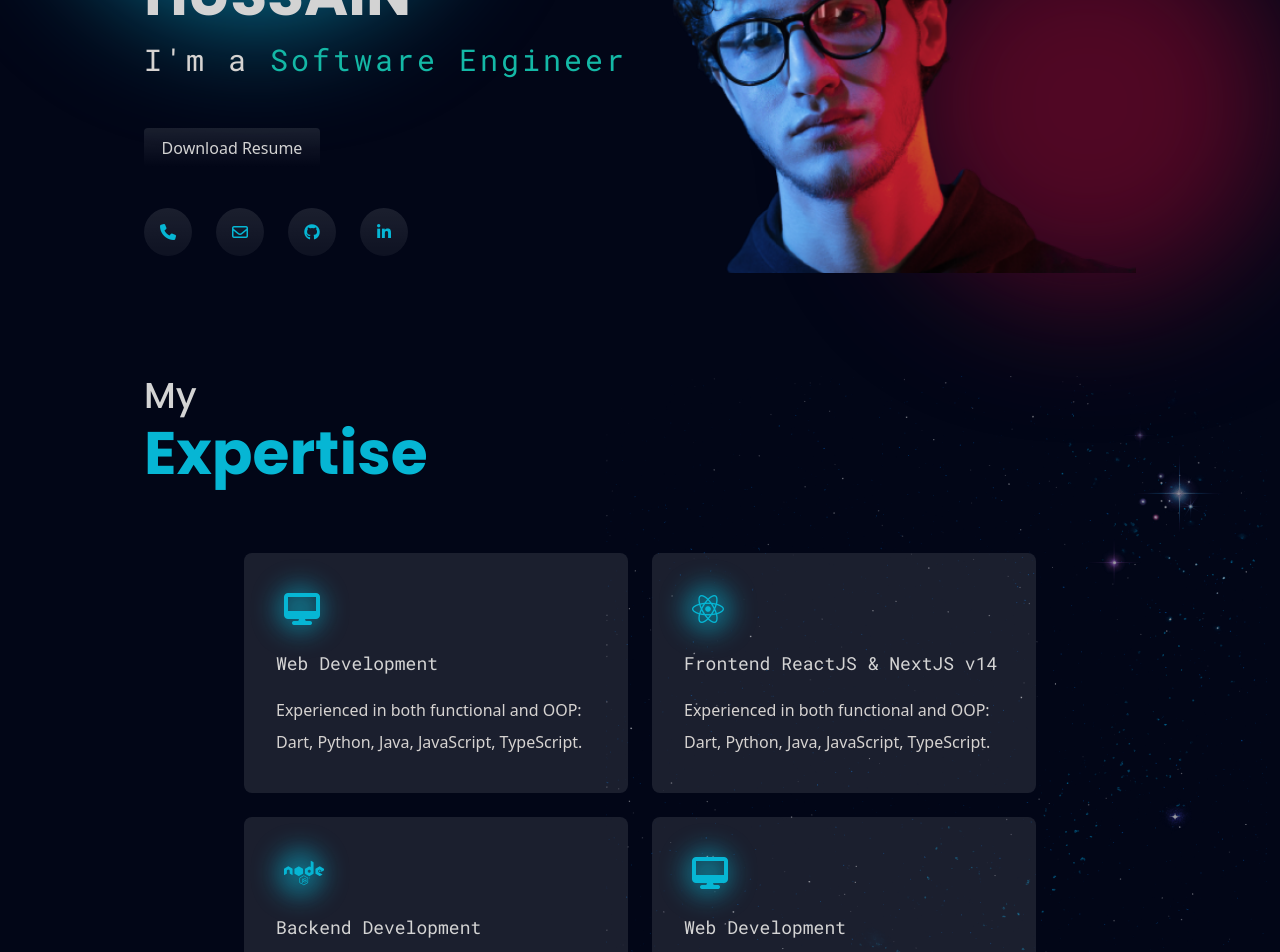
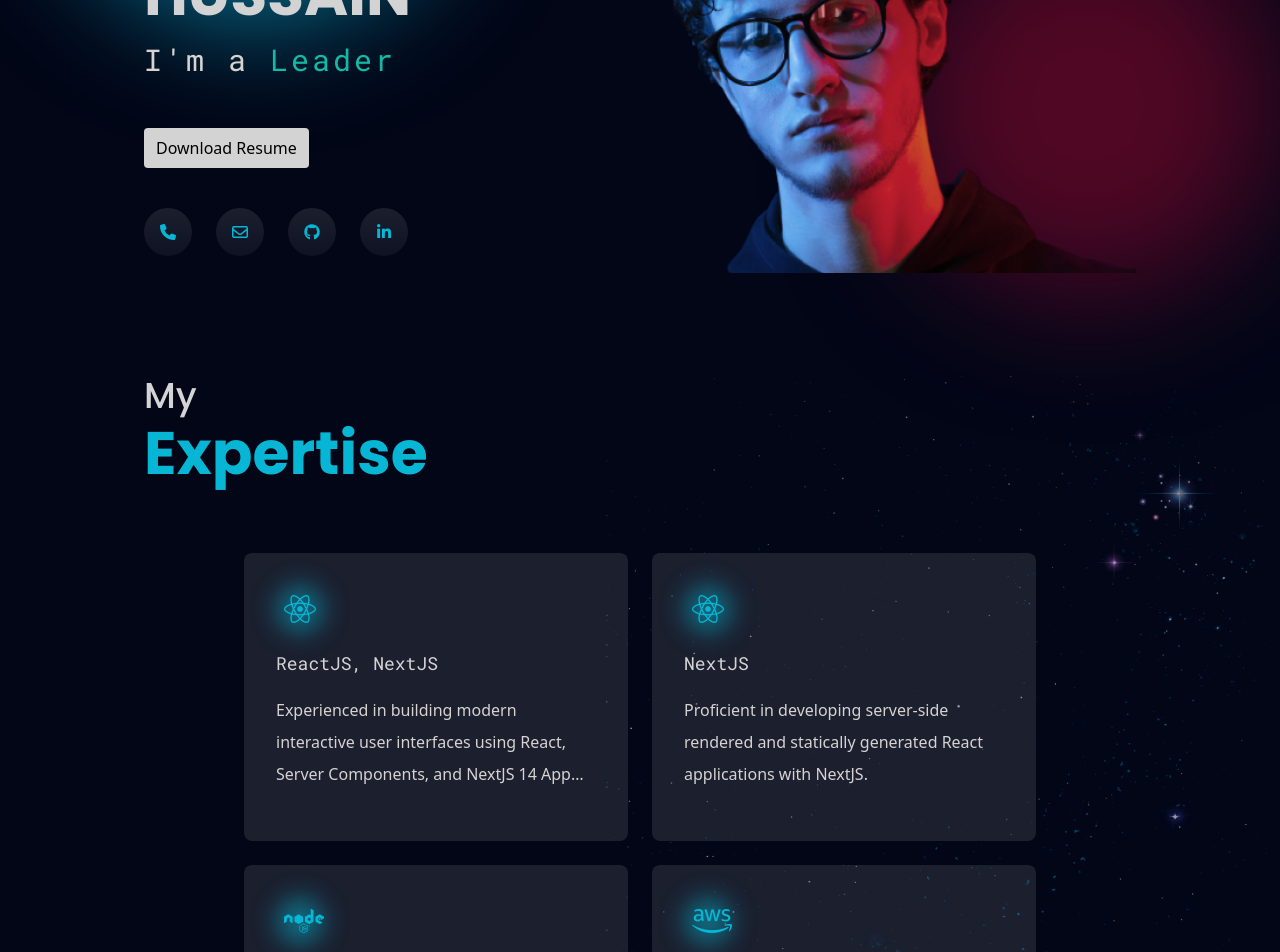
Before and after one commit to hallucinogenizer/portfolio-template, a React (Vite) app: page / in a window 1280 px wide. Shown: the part 400-1352 px from the top of the page. Built offline with nearby package versions, Linux system fonts and the light colour scheme.

Commit message:
herosection data extracted out into object

```diff
--- a/src/components/HeroSection/TextContent.tsx
+++ b/src/components/HeroSection/TextContent.tsx
@@ -1,7 +1,10 @@
-import { useState } from "react";
+import { useEffect, useState } from "react";
 import { ClassNameProp } from "../../lib/utils/utils";
 import { cn } from "../../lib/utils/cn";
 import { SocialLinkBox } from "../common/SocialLinkBox";
+import { personData } from "./personData";
+import Resume from "../../assets/custom/Rohan Hussain.pdf";
+import { HOVER_TRANSLATE_CLASSES } from "../../lib/constants";
 
 export const TextContent = ({ className }: { className: string }) => (
   <div className={cn("flex flex-col gap-2", className)}>
@@ -35,39 +38,65 @@ const PersonName = ({ className }: ClassNameProp) => (
       className
     )}
   >
-    Rohan Hussain
+    {personData.name}
   </h1>
 );
 
 const ProfessionalTitles = () => {
-  const [currentTitle, setCurrentTitle] = useState("Software Engineer");
+  const [currentTitleIndex, setCurrentTitleIndex] = useState(0);
+
+  useEffect(() => {
+    const intervalId = setInterval(() => {
+      setCurrentTitleIndex((cur) => (cur + 1) % personData.titles.length);
+    }, 1500);
+
+    // Cleanup the interval when the component unmounts
+    return () => clearInterval(intervalId);
+  }, []);
+
   return (
     <h3
       className="text-3xl font-medium leading-10 tracking-widest"
       style={{ fontFamily: "Roboto Mono" }}
     >
       <span className="text-stone-300">I'm a </span>
-      <span className="text-teal-500">{currentTitle}</span>
+      <span className="text-teal-500">
+        {personData.titles[currentTitleIndex]}
+      </span>
     </h3>
   );
 };
 
 const DownloadResume = ({ className }: { className?: string }) => (
-  <button
+  <a
     className={cn(
-      "w-44 h-10 bg-gradient-to-b from-white/10 to-transparent hover:to-white/10 rounded text-light",
+      "px-3 py-2 w-fit bg-light rounded",
+      HOVER_TRANSLATE_CLASSES,
       className
     )}
+    href={Resume}
   >
     Download Resume
-  </button>
+  </a>
 );
 
 const SocialIcons = ({ className }: { className?: string }) => (
   <div className={cn("flex gap-6", className)}>
-    <SocialLinkBox iconClassNames="fa-solid fa-phone" />
-    <SocialLinkBox iconClassNames="fa-regular fa-envelope" />
-    <SocialLinkBox iconClassNames="fa-brands fa-github" />
-    <SocialLinkBox iconClassNames="fa-brands fa-linkedin-in" />
+    <SocialLinkBox
+      iconClassNames="fa-solid fa-phone"
+      link={`tel:${personData.phoneNumber}`}
+    />
+    <SocialLinkBox
+      iconClassNames="fa-regular fa-envelope"
+      link={`mailto:${personData.email}`}
+    />
+    <SocialLinkBox
+      iconClassNames="fa-brands fa-github"
+      link={personData.github}
+    />
+    <SocialLinkBox
+      iconClassNames="fa-brands fa-linkedin-in"
+      link={personData.linkedIn}
+    />
   </div>
 );
--- /dev/null
+++ b/src/components/HeroSection/personData.ts
@@ -0,0 +1,15 @@
+export const personData = {
+  name: "Rohan Hussain",
+  titles: [
+    "Software Engineer",
+    "UI/UX Designer",
+    "Vector Illustration Artist",
+    "Master Communicator",
+    "Leader",
+    "Team Player",
+  ],
+  phoneNumber: "+923320460729",
+  email: "contact@rohanhussain.com",
+  linkedIn: "https://linkedin.com/in/rohan-hussain",
+  github: "https://github.com/hallucinogenizer",
+};
--- a/src/components/MyBlogSection/BlogPostCard.tsx
+++ b/src/components/MyBlogSection/BlogPostCard.tsx
@@ -7,7 +7,7 @@ export default function BlogPostCard({ content }: { content: BlogDataType }) {
   const [isHovered, setIsHovered] = useState(false);
 
   return (
-    <a href="#" style={{ height: "28rem" }}>
+    <a href={content.link} style={{ height: "28rem" }} target="_blank">
       <div
         className={`bg-zinc-300/10 rounded-lg text-light transition-all`}
         style={{ width: "21.25rem", height: isHovered ? "28.5rem" : "27rem" }}
@@ -16,11 +16,14 @@ export default function BlogPostCard({ content }: { content: BlogDataType }) {
       >
         {/* Thumbnail */}
         <div className="relative w-full h-56 flex justify-center items-center bg-cyan-400/10 overflow-clip">
-          <img src={content.thumbnail} className="relative z-10 max-h-52" />
+          <img
+            src={content.thumbnail}
+            className="relative z-10 max-h-52 max-w-[80%]"
+          />
           <div
             className={cn(
               "absolute z-0 w-36 h-36 rounded-full blur-lg bg-cyan-500/20 transition-all",
-              isHovered && "w-40 h-40 bg-cyan-500/40"
+              isHovered && "w-11/12 h-44 bg-cyan-500/40"
             )}
           ></div>
         </div>
@@ -47,6 +50,7 @@ export default function BlogPostCard({ content }: { content: BlogDataType }) {
               isHovered ? "block" : "hidden",
               "text-teal-500 text-sm font-medium font-['Roboto Mono'] leading-tight"
             )}
+            target="_blank"
           >
             Read More <i className="fa-solid fa-chevron-right" />
           </a>
--- a/src/components/MyExpertiseSection/MyExpertiseSection.tsx
+++ b/src/components/MyExpertiseSection/MyExpertiseSection.tsx
@@ -3,7 +3,7 @@ import { EXPERTISE_SECTION_ID, HORIZONTAL_PADDING } from "../../lib/constants";
 import { cn } from "../../lib/utils/cn";
 import { SectionHeading } from "../common/SectionHeading";
 import SkillCard from "./SkillCard";
-import { skillsData } from "./skills";
+import { skillsData } from "./skillsData";
 import { Fade } from "react-awesome-reveal";
 
 export default function MyExpertiseSection() {
--- a/src/components/MyExpertiseSection/SkillCard.tsx
+++ b/src/components/MyExpertiseSection/SkillCard.tsx
@@ -1,12 +1,12 @@
 import { HOVER_TRANSLATE_CLASSES } from "../../lib/constants";
 import { cn } from "../../lib/utils/cn";
-import { SkillType } from "./skills";
+import { SkillType } from "./skillsData";
 
 export default function SkillCard({ content }: { content: SkillType }) {
   return (
     <div
       className={cn(
-        "w-96 bg-white/10 rounded-lg p-8 text-light",
+        "w-96 h-72 bg-white/10 rounded-lg p-8 text-light",
         "flex flex-col gap-4",
         HOVER_TRANSLATE_CLASSES
       )}
@@ -24,7 +24,7 @@ export default function SkillCard({ content }: { content: SkillType }) {
       >
         {content.title}
       </h3>
-      <p className="text-stone-300 text-base font-normal font-['Segoe UI'] leading-loose">
+      <p className="text-stone-300 text-base font-normal font-['Segoe UI'] leading-loose line-clamp-3 overflow-ellipsis">
         {content.description}
       </p>
     </div>
--- a/src/components/MyExpertiseSection/skills.tsx
+++ /dev/null
@@ -1,43 +0,0 @@
-export type SkillType = {
-  icon: string;
-  title: string;
-  description: string;
-};
-export const skillsData: SkillType[] = [
-  {
-    icon: "fa-solid fa-desktop",
-    title: "Web Development",
-    description:
-      "Experienced in both functional and OOP: Dart, Python, Java, JavaScript, TypeScript.",
-  },
-  {
-    icon: "fa-brands fa-react",
-    title: "Frontend ReactJS & NextJS v14",
-    description:
-      "Experienced in both functional and OOP: Dart, Python, Java, JavaScript, TypeScript.",
-  },
-  {
-    icon: "fa-brands fa-node",
-    title: "Backend Development",
-    description:
-      "Experienced in both functional and OOP: Dart, Python, Java, JavaScript, TypeScript.",
-  },
-  {
-    icon: "fa-solid fa-desktop",
-    title: "Web Development",
-    description:
-      "Experienced in both functional and OOP: Dart, Python, Java, JavaScript, TypeScript.",
-  },
-  {
-    icon: "fa-brands fa-react",
-    title: "Frontend ReactJS & NextJS v14",
-    description:
-      "Experienced in both functional and OOP: Dart, Python, Java, JavaScript, TypeScript.",
-  },
-  {
-    icon: "fa-brands fa-node",
-    title: "Backend Development",
-    description:
-      "Experienced in both functional and OOP: Dart, Python, Java, JavaScript, TypeScript.",
-  },
-];
--- /dev/null
+++ b/src/components/MyExpertiseSection/skillsData.tsx
@@ -0,0 +1,44 @@
+export type SkillType = {
+  icon: string;
+  title: string;
+  description: string;
+};
+
+export const skillsData: SkillType[] = [
+  {
+    icon: "fa-brands fa-react",
+    title: "ReactJS, NextJS",
+    description:
+      "Experienced in building modern interactive user interfaces using React, Server Components, and NextJS 14 App Router.",
+  },
+  {
+    icon: "fa-brands fa-react",
+    title: "NextJS",
+    description:
+      "Proficient in developing server-side rendered and statically generated React applications with NextJS.",
+  },
+  {
+    icon: "fa-brands fa-node",
+    title: "ExpressJS, NestJS",
+    description:
+      "Skilled in building scalable and maintainable server-side applications using NestJS.",
+  },
+  {
+    icon: "fa-brands fa-aws",
+    title: "DevOps with AWS",
+    description:
+      "Expertise in cloud computing with AWS, including IAM, EC2, Lambdas, and CI/CD CodePipeline.",
+  },
+  {
+    icon: "fa-solid fa-paint-brush",
+    title: "UI/UX Design",
+    description:
+      "Proficient in creating visually appealing and user-friendly interfaces, considering both design and user experience principles.",
+  },
+  {
+    icon: "fa-solid fa-comments",
+    title: "Communication",
+    description:
+      "Excellent communication is my superpower and I use it to enable my team to work smoothly.",
+  },
+];
--- a/src/components/common/SocialLinkBox.tsx
+++ b/src/components/common/SocialLinkBox.tsx
@@ -9,6 +9,7 @@ export const SocialLinkBox = ({
   <a
     href={link}
     className={`w-12 h-12 bg-gradient-to-b from-white/10 to-white/5 rounded-3xl flex justify-center items-center hover:to-white/10 cursor-pointer ${HOVER_TRANSLATE_CLASSES}`}
+    target="_blank"
   >
     <i className={`${iconClassNames} text-cyan-500`} />
   </a>
```
Also changed, not shown: 1 other file (tests, documents, lock files or other folders).
